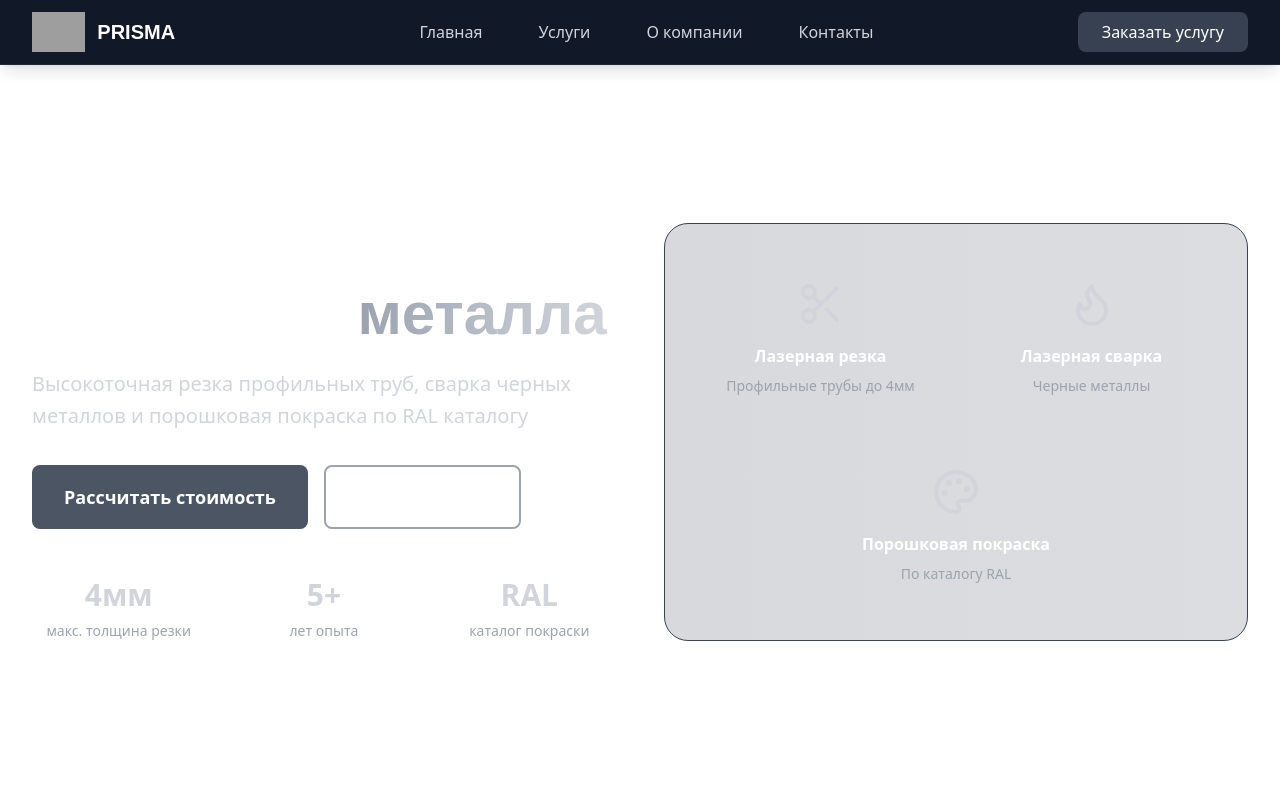
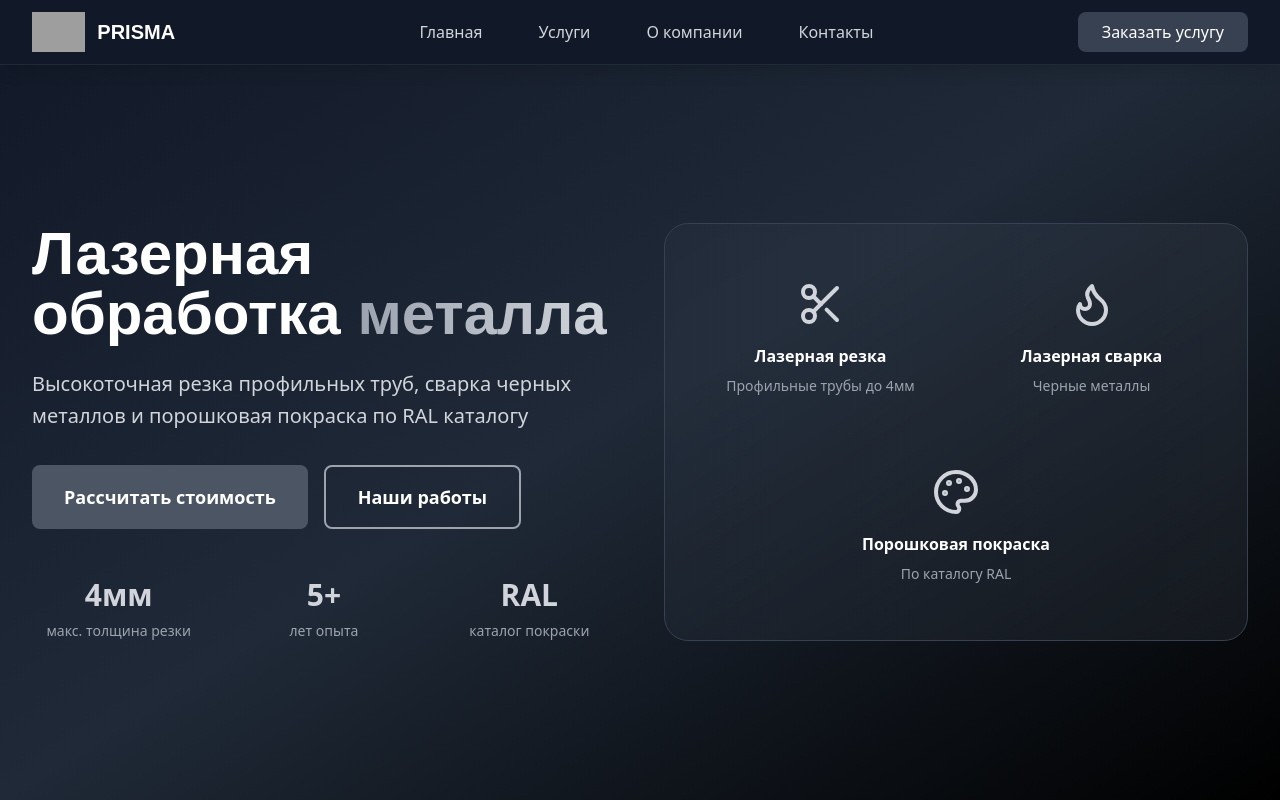
Before and after one commit to pr-poehali-dev/laser-welding-website, a React (Vite) app: page / in a window 1280 px wide. Shown: the top 800 px of the page. Built offline with nearby package versions, Linux system fonts and the light colour scheme; grey boxes are pictures that could not be loaded.

Commit message:
Обновление 1 компонентов (восстановлено из 162f3d9)

```diff
--- a/src/components/Hero.tsx
+++ b/src/components/Hero.tsx
@@ -4,7 +4,7 @@ const Hero = () => {
   return (
     <section
       id="home"
-      className="pt-16 from-gray-900 via-gray-800 to-black text-white min-h-screen flex items-center bg-transparent"
+      className="pt-16 bg-gradient-to-br from-gray-900 via-gray-800 to-black text-white min-h-screen flex items-center"
     >
       <div className="max-w-7xl mx-auto px-4 sm:px-6 lg:px-8 py-20">
         <div className="grid lg:grid-cols-2 gap-12 items-center">
```
Also changed, not shown: 1 other file (tests, documents, lock files or other folders).
